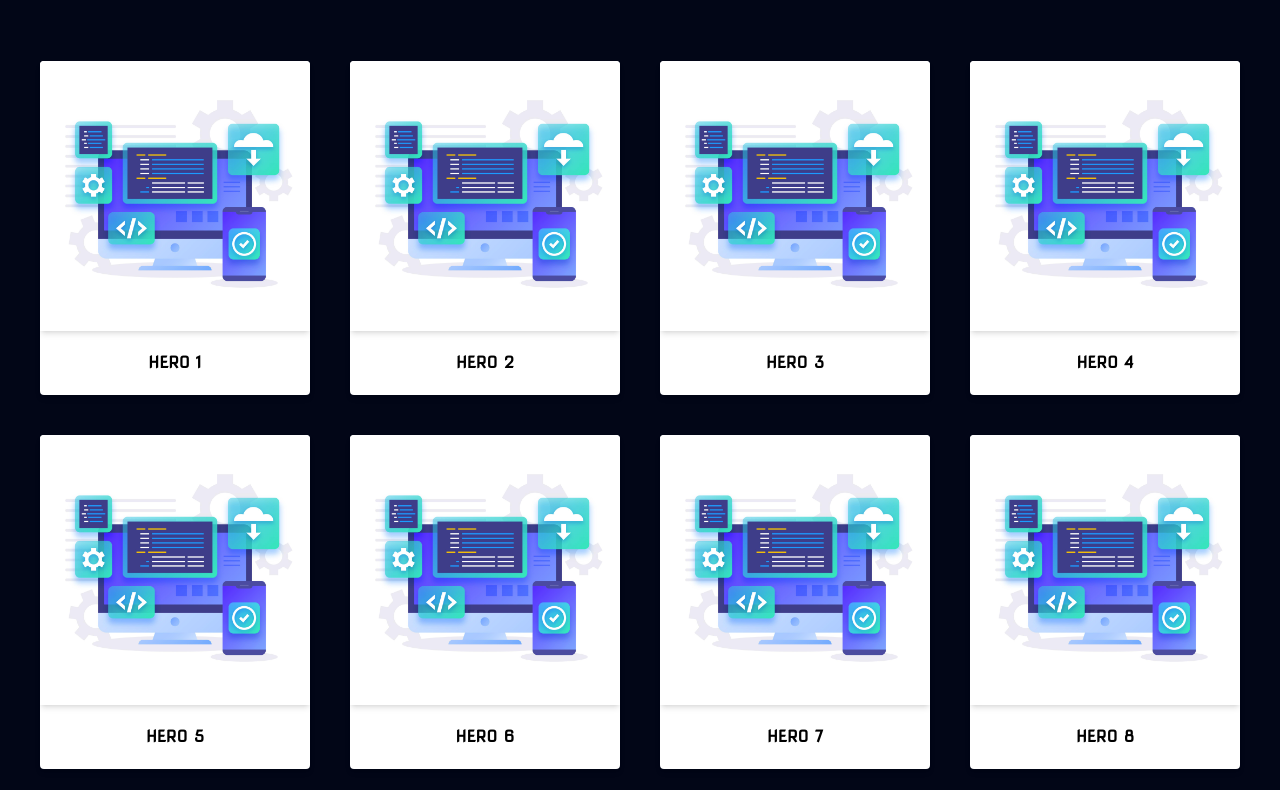
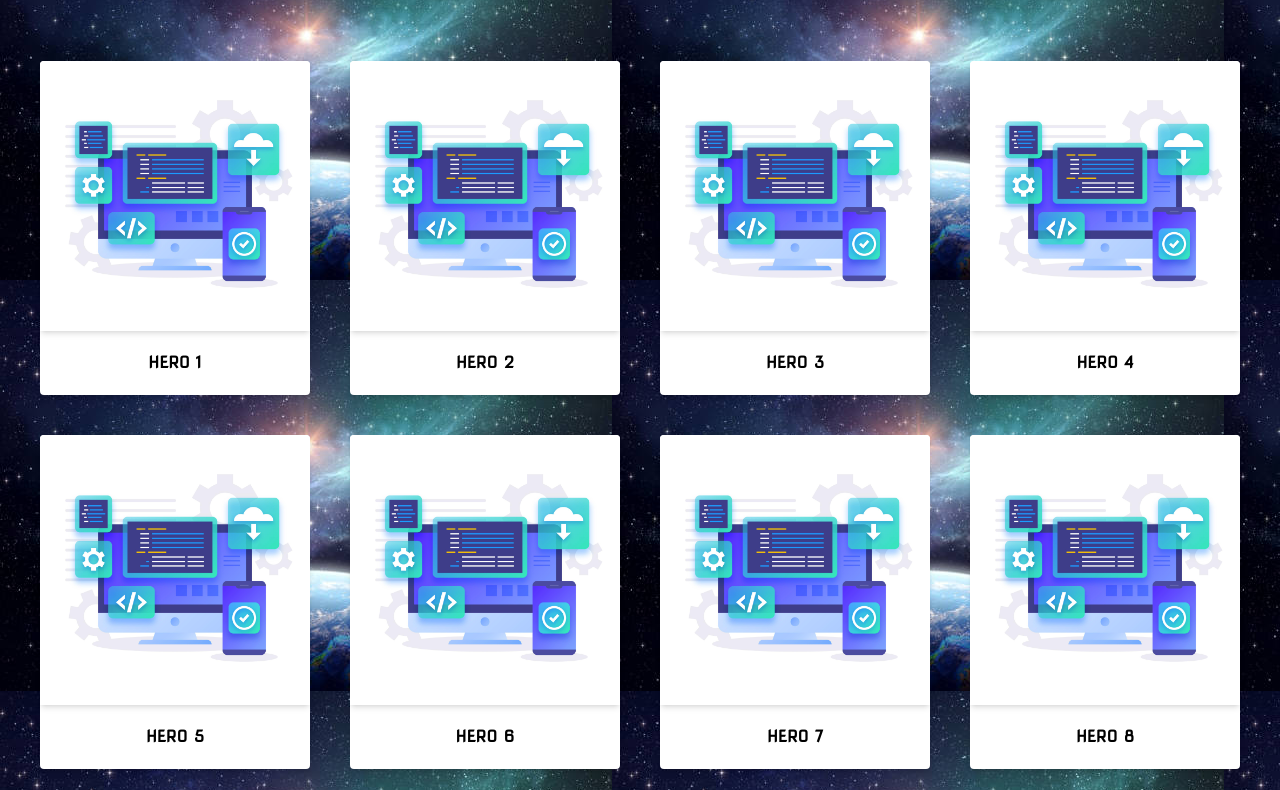
Before and after one commit to hafs1708/belajar-tailwind, a website: page src/latihan/index.html in a window 1280 px wide. Shown: the part 131-921 px from the top of the page. Drawn offline with Linux system fonts and the light colour scheme; a web font is replaced by a local one.

Commit message:
Menambahkan image ke index.html

```diff
--- a/src/latihan/index.html
+++ b/src/latihan/index.html
@@ -6,6 +6,7 @@
     <meta name="viewport" content="width=device-width, initial-scale=1.0">
     <title>Homepage</title>
     <link href="/dist/output.css" rel="stylesheet">
+    <link rel="stylesheet" href="../main.css">
 </head>
 
 <body class="bg-slate-950 font-nova">
--- a/src/main.css
+++ b/src/main.css
@@ -1,3 +1,3 @@
 body {
-    background-image: url(img/ahmed-zayan-QKRa0wIVnCw-unsplash.jpg);
+    background-image: url("img/galaxy.jpg");
 }
```
